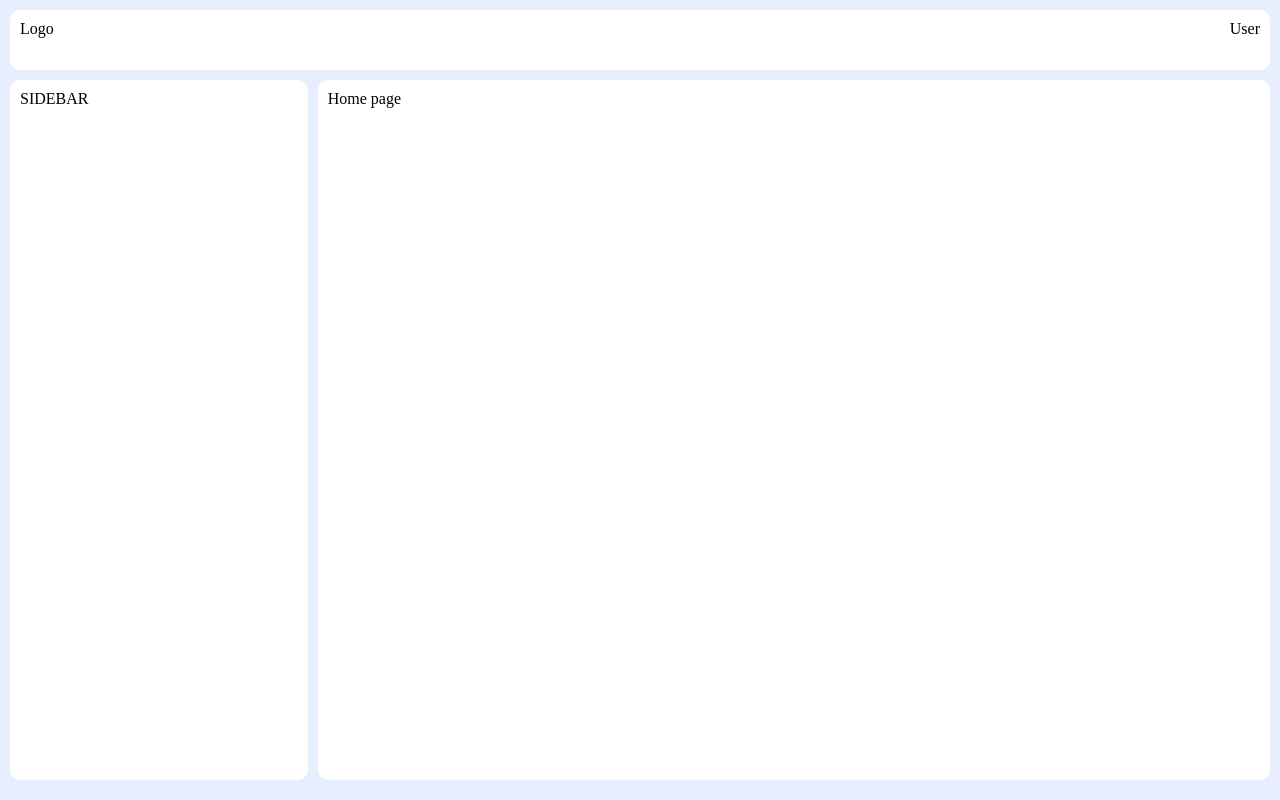
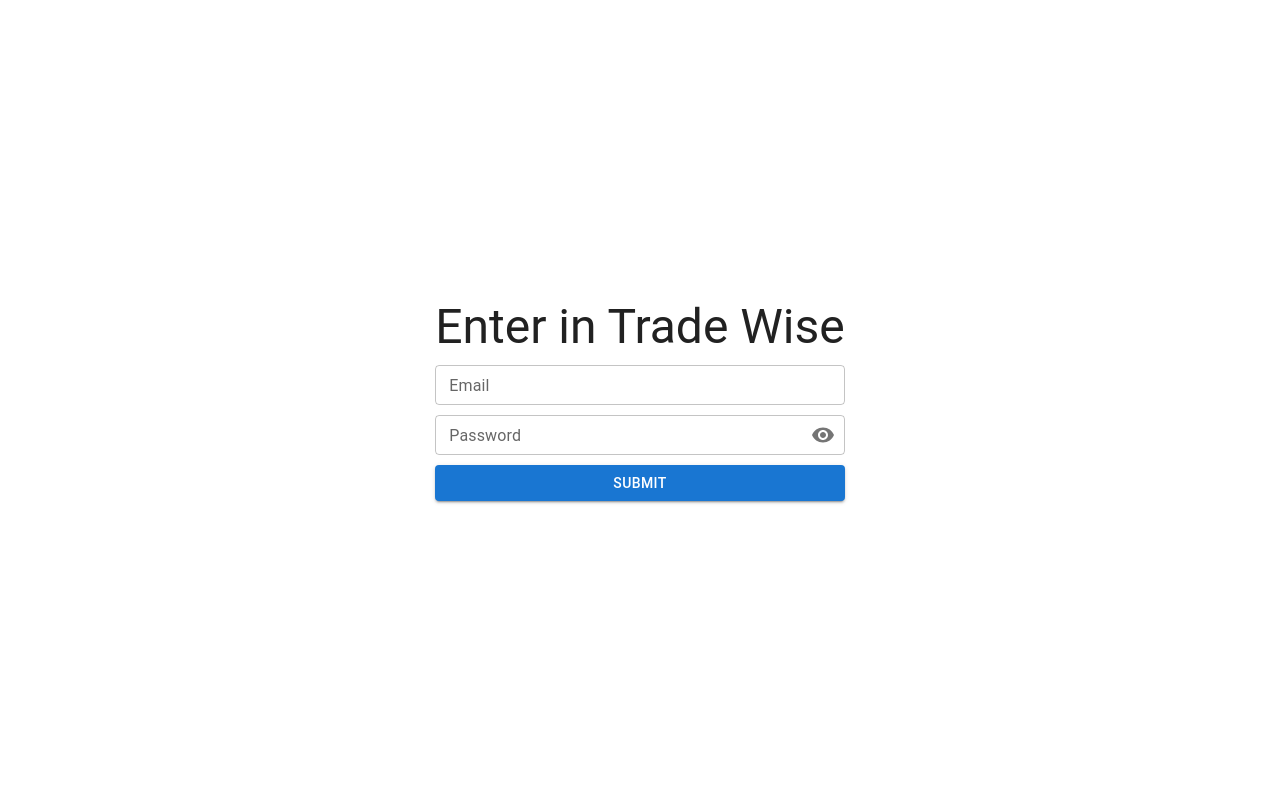
Before and after one commit to Romik1999/trade-wise-frontend, a React (Vite) app: page /login in a window 1280 px wide. Before the commit this address led to /. Built offline with nearby package versions, Linux system fonts and the light colour scheme.

Commit message:
добавил авторизацию в проект

```diff
--- a/package.json
+++ b/package.json
@@ -64,6 +64,7 @@
     "typescript": "~5.7.2",
     "typescript-eslint": "^8.19.0",
     "vite": "^5.0.0",
-    "vitest": "^1.3.1"
+    "vitest": "^1.3.1",
+    "yup": "^1.6.1"
   }
 }
--- a/src/app/app.tsx
+++ b/src/app/app.tsx
@@ -1,8 +1,15 @@
 import { RouterProvider } from 'react-router-dom';
 import Router from './routes';
+import { QueryClient, QueryClientProvider } from '@tanstack/react-query';
 
 export function App() {
-  return <RouterProvider router={Router} />;
+  const queryClient = new QueryClient();
+
+  return (
+    <QueryClientProvider client={queryClient}>
+      <RouterProvider router={Router} />
+    </QueryClientProvider>
+  );
 }
 
 export default App;
--- a/src/app/routes/ProtectedRoutes.tsx
+++ b/src/app/routes/ProtectedRoutes.tsx
@@ -1,11 +1,12 @@
 import { Navigate, Outlet } from 'react-router-dom';
 import { PUBLIC_PAGES } from './index';
 import Layout from '../../shared/ui/layout/ui/Layout';
+import { getAccessToken } from '../../shared/api/axios';
 
 export const ProtectedRoutes = () => {
-  const cookies = { accessToken: '123456' };
+  const accessToken = getAccessToken();
 
-  if (!cookies.accessToken) return <Navigate to={PUBLIC_PAGES.LOGIN} replace />;
+  if (!accessToken) return <Navigate to={PUBLIC_PAGES.LOGIN} replace />;
 
   return (
     <Layout>
--- a/src/app/routes/RedirectIfAuth.tsx
+++ b/src/app/routes/RedirectIfAuth.tsx
@@ -1,10 +1,11 @@
 import { Navigate, Outlet } from 'react-router-dom';
 import { PRIVATE_PAGES } from './index';
+import { getAccessToken } from '../../shared/api/axios';
 
 export const RedirectIfAuth = () => {
-  const cookies = { accessToken: '123456' };
+  const accessToken = getAccessToken();
 
-  if (cookies.accessToken) return <Navigate to={PRIVATE_PAGES.HOME} replace />;
+  if (accessToken) return <Navigate to={PRIVATE_PAGES.HOME} replace />;
 
   return <Outlet />;
 };
--- a/src/features/auth/model/useAuth.ts
+++ b/src/features/auth/model/useAuth.ts
@@ -1,6 +1,6 @@
 export enum EnumTokens {
-  'ACCESS_TOKEN' = 'accessToken',
-  'REFRESH_TOKEN' = 'refreshToken'
+  ACCESS_TOKEN = 'accessToken',
+  REFRESH_TOKEN = 'refreshToken'
 }
 
 export const useAuth = () => {
--- a/src/features/auth/ui/LoginForm.tsx
+++ b/src/features/auth/ui/LoginForm.tsx
@@ -1,10 +1,160 @@
 import React from 'react';
+import {
+  Box,
+  Button,
+  IconButton,
+  InputAdornment,
+  TextField,
+  Typography,
+} from '@mui/material';
+import { SubmitHandler, useForm } from 'react-hook-form';
+import { Visibility, VisibilityOff } from '@mui/icons-material';
+import { yupResolver } from '@hookform/resolvers/yup';
+import * as yup from 'yup';
+import { useMutation } from '@tanstack/react-query';
+import { axiosClassic, saveTokenStorage } from '../../../shared/api/axios';
+import { useNavigate } from 'react-router-dom';
+import { PRIVATE_PAGES } from '../../../app/routes';
+
+interface IFormInput {
+  firstName: string;
+  lastName: string;
+}
+
+const authFormScheme = yup.object({
+  email: yup.string().required('Поле обязательно').min(3, 'Length min 3'),
+  password: yup.string().required('Поле обязательно').min(6, 'Length min 6'),
+});
+
+export interface IUser {
+  id: number;
+  name?: string;
+  email: string;
+  avatarPath?: string;
+  verificationToken?: string;
+}
+
+interface IAuthResponse {
+  accessToken: string;
+  user: IUser;
+}
 
 const LoginForm = () => {
+  const [showPassword, setShowPassword] = React.useState(false);
+  const navigate = useNavigate();
+  const handleClickShowPassword = () => setShowPassword((show) => !show);
+
+  const login = async (data) => {
+    const response = await axiosClassic.post<IAuthResponse>(
+      `/auth/login`,
+      data
+    );
+
+    if (response.data.tokens.accessToken)
+      saveTokenStorage(response.data.tokens.accessToken);
+
+    return response;
+  };
+
+  const {
+    register,
+    handleSubmit,
+    formState: { errors },
+  } = useForm({
+    resolver: yupResolver(authFormScheme),
+    mode: 'all',
+    reValidateMode: 'onChange',
+    defaultValues: {
+      email: '',
+      password: '',
+    },
+  });
+
+  const { isPending, mutate } = useMutation({
+    mutationKey: ['auth user'],
+    mutationFn: (data) => {
+      return login(data);
+    },
+    onSuccess: () => {
+      console.log('Success');
+      // reset();
+      navigate(PRIVATE_PAGES.HOME);
+    },
+    onError: (error) => {
+      console.log('Error');
+      console.log('error: ', error);
+    },
+  });
+
+  const onSubmit: SubmitHandler<IFormInput> = (data) => {
+    mutate(data);
+  };
+
   return (
-    <div>
-      Компонент формы
-    </div>
+    <Box
+      padding="10px"
+      display="flex"
+      flexDirection="column"
+      justifyContent="center"
+      height="100%"
+    >
+      <Box
+        display="flex"
+        flexDirection="column"
+        justifyContent="center"
+        gap="10px"
+        margin="auto"
+        maxWidth="500px"
+      >
+        <Typography variant="h3" color="textPrimary" textAlign="center">
+          Enter in Trade Wise
+        </Typography>
+        <form
+          onSubmit={handleSubmit(onSubmit)}
+          style={{
+            display: 'flex',
+            flexDirection: 'column',
+            justifyContent: 'center',
+            gap: '10px',
+          }}
+        >
+          <TextField
+            label="Email"
+            {...register('email', { required: 'Введите email' })}
+            error={!!errors.email}
+            helperText={errors.email?.message}
+            fullWidth={true}
+            size="small"
+          />
+          <TextField
+            size="small"
+            fullWidth={true}
+            label="Password"
+            type={showPassword ? 'text' : 'password'}
+            {...register('password', { required: 'Введите пароль' })}
+            error={!!errors.password}
+            helperText={errors.password?.message}
+            InputProps={{
+              endAdornment: (
+                <InputAdornment position="end">
+                  <IconButton onClick={handleClickShowPassword} edge="end">
+                    {showPassword ? <VisibilityOff /> : <Visibility />}
+                  </IconButton>
+                </InputAdornment>
+              ),
+            }}
+          />
+          <Button
+            variant="contained"
+            size="medium"
+            type="submit"
+            loading={isPending}
+          >
+            Submit
+          </Button>
+        </form>
+      </Box>
+    </Box>
   );
 };
 
--- a/src/pages/login/index.tsx
+++ b/src/pages/login/index.tsx
@@ -1,11 +1,8 @@
 import React from 'react';
+import LoginForm from '../../features/auth/ui/LoginForm';
 
 const LoginPage = () => {
-  return (
-    <div>
-
-    </div>
-  );
+  return <LoginForm />;
 };
 
 export default LoginPage;
--- a/src/styles.scss
+++ b/src/styles.scss
@@ -6,3 +6,7 @@ body {
   margin: 0;
   box-sizing: border-box;
 }
+
+#root{
+  height: 100vh;
+}
```
Also changed, not shown: 1 other file (tests, documents, lock files or other folders).
